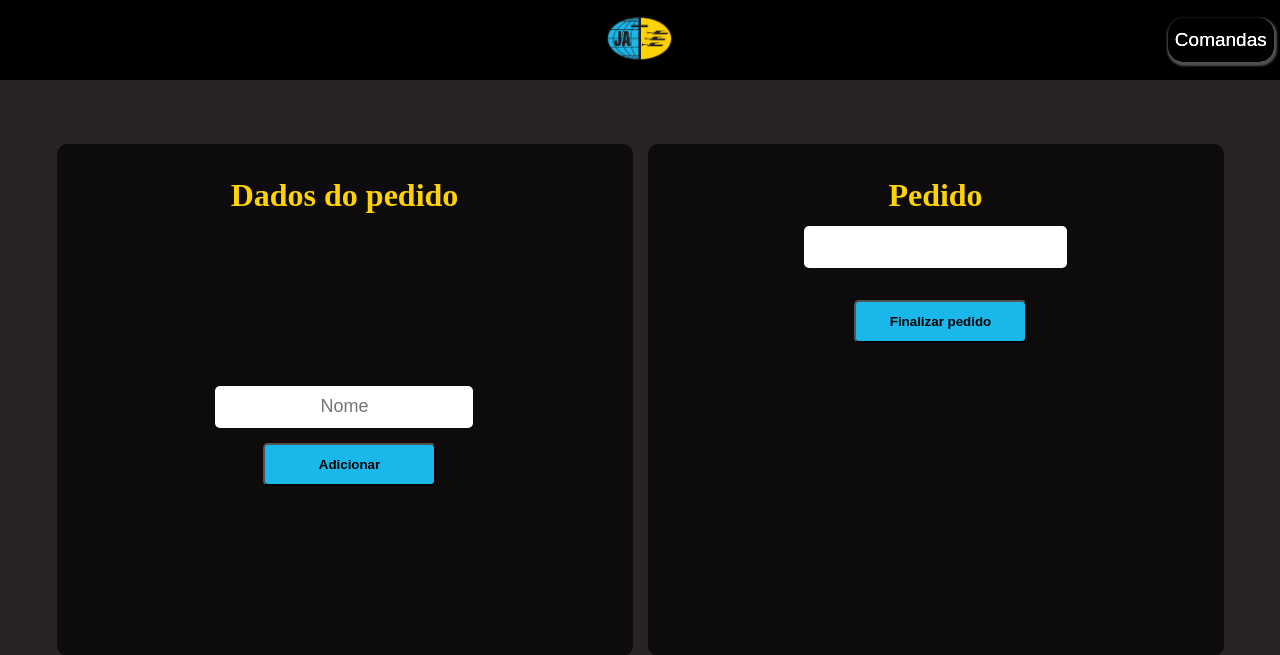
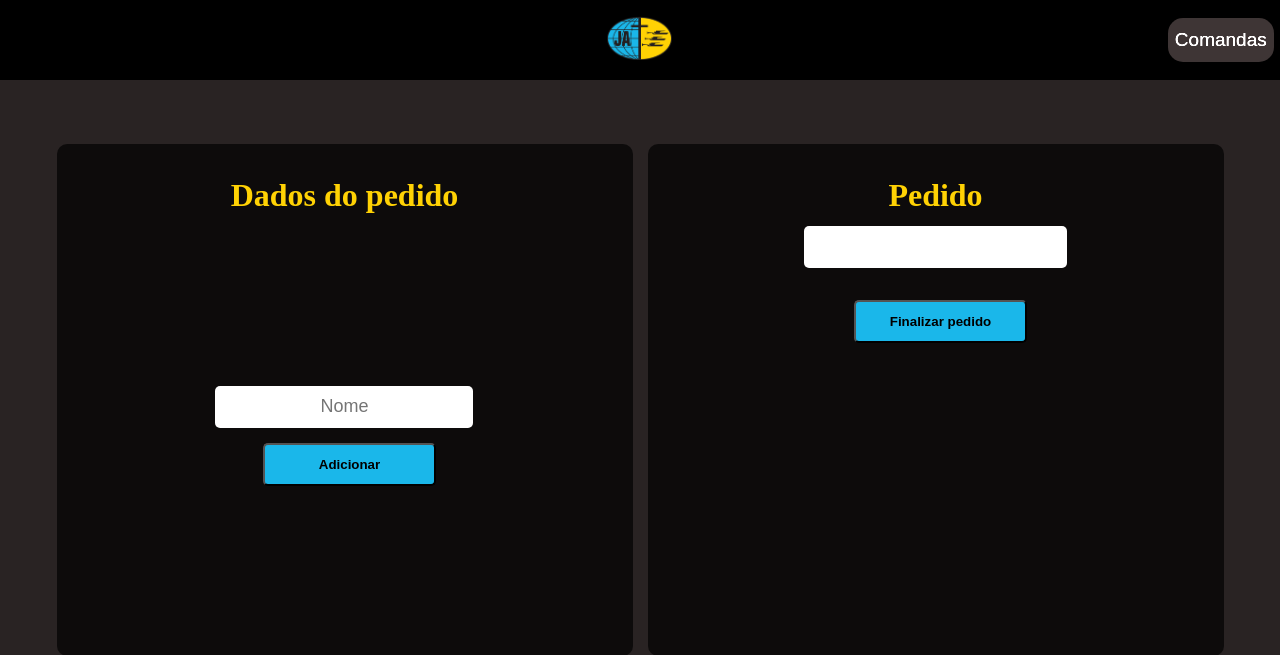
Before and after one commit to EduardoASilva/pedidosja, a Django app: page / in a window 1280 px wide, with the pointer over the restyled element. Shown: the top 655 px of the page. Run offline with Django 3.2, Linux system fonts and the light colour scheme; the visitor is signed in with stand-in values (Sample User, id 1); data that the repository does not hold is empty; some libraries are stand-ins or nearby versions.

Commit message:
Ajuste botao header v2

```diff
--- a/pedidos/static/css/style.css
+++ b/pedidos/static/css/style.css
@@ -457,6 +457,8 @@ input[type=number]::-webkit-inner-spin-button,input[type=number]::-webkit-outer-
 }
 
 .btn-nav:hover{
+  transition: 0.5s;
+  background-color:rgb(41, 35, 35);
   filter: brightness(1.5);
-  box-shadow:1px 2px 2px 2px #ffffff4f;
+
 }
```
